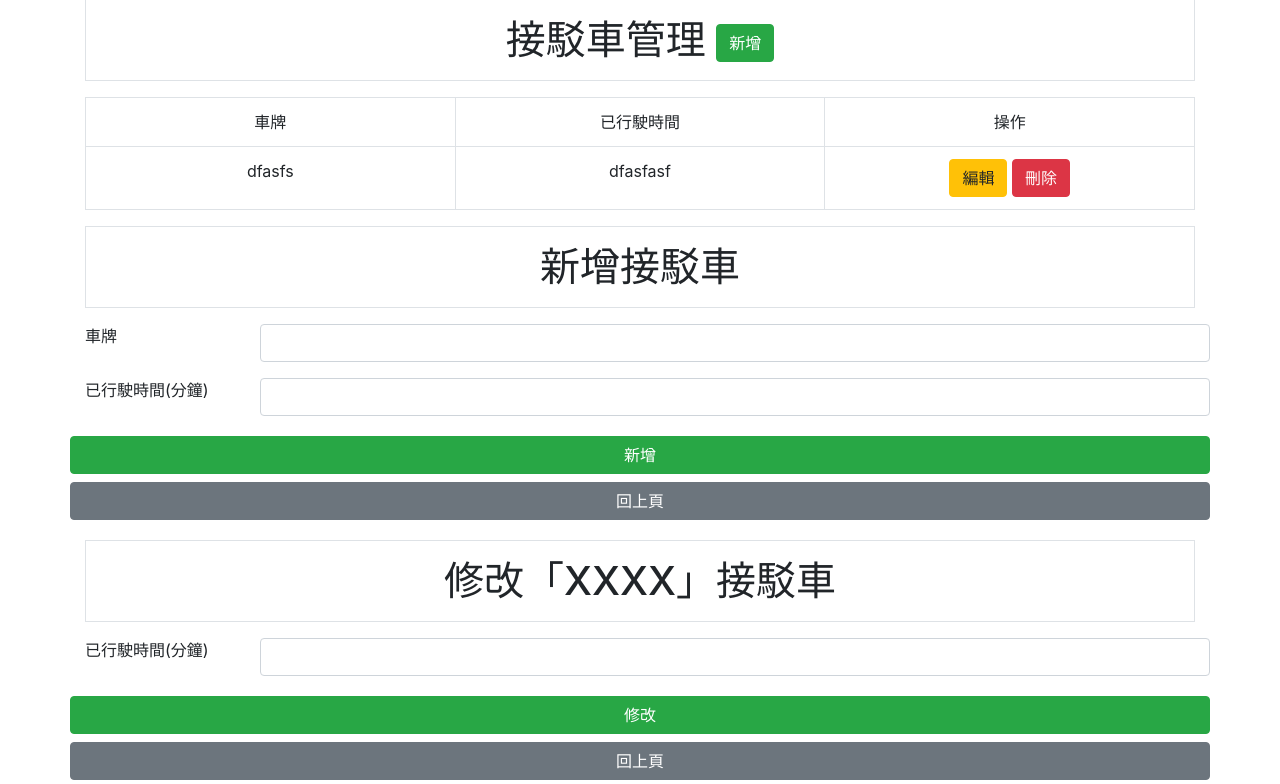
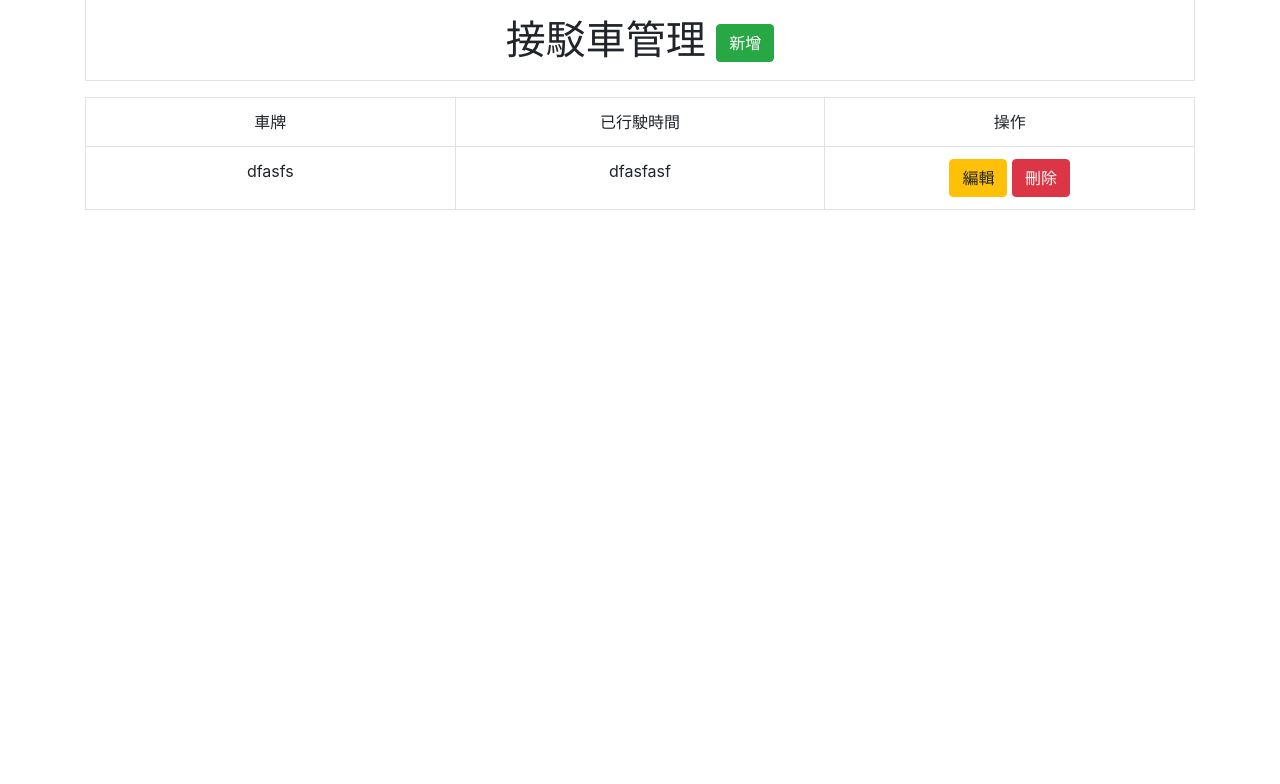
Before and after one commit to mackliu/th53j_National, a PHP site: page /admin.php in a window 1280 px wide. Shown: the part 237-1021 px from the top of the page. After the commit the page ends 447 px from the top, so only its background shows below. Run offline with PHP 8.4, Linux system fonts and the light colour scheme.

Commit message:
在按鈕上新增區塊切換的事件功能

```diff
--- a/admin_bus.php
+++ b/admin_bus.php
@@ -1,5 +1,7 @@
-<h1 class="border p-3 text-center my-3">接駁車管理 <button class="btn btn-success">新增</button></h1>
 <div class="list">
+    <h1 class="border p-3 text-center my-3">接駁車管理
+        <button class="btn btn-success" onclick="$('.add').show();$('.list,.edit').hide()">新增</button>
+    </h1>
      <table class="table table-bordered text-center">
      <tr>
          <td class="col-4">車牌</td>
@@ -10,13 +12,13 @@
          <td>dfasfs</td>
          <td>dfasfasf</td>
          <td>
-             <button class="btn btn-warning">編輯</button>
+             <button class="btn btn-warning" onclick="$('.edit').show();$('.list,.add').hide()">編輯</button>
              <button class="btn btn-danger">刪除</button>
          </td>
      </tr>
      </table>
  </div>
- <div class="add">
+ <div class="add" style="display:none">
  <h1 class="border p-3 my-3 text-center">新增接駁車</h1>
     <form action="./api/add_bus.php" method="post">
 
@@ -30,12 +32,12 @@
     </div>
     <div class="row w-full">
         <input  type="submit" value="新增" class='col-12 btn btn-success my-1'>
-        <input  type="button" value="回上頁" class='col-12 btn btn-secondary my-1'>
+        <input  type="button" value="回上頁" class='col-12 btn btn-secondary my-1'  onclick="$('.list').show();$('.edit,.add').hide()">
     </div>
     </form>
 
  </div>
- <div class="edit">
+ <div class="edit" style="display:none">
  <h1 class="border p-3 my-3 text-center">修改「XXXX」接駁車</h1>
     <form action="./api/edit_bus.php" method="post">
     <div class="row w-full">
@@ -44,7 +46,7 @@
     </div>
     <div class="row w-full">
         <input  type="submit" value="修改" class='col-12 btn btn-success my-1'>
-        <input  type="button" value="回上頁" class='col-12 btn btn-secondary my-1'>
+        <input  type="button" value="回上頁" class='col-12 btn btn-secondary my-1' onclick="$('.list').show();$('.edit,.add').hide()">
     </div>
     </form>
 
```
Also changed, not shown: admin_station.php (+8 -6 lines).
